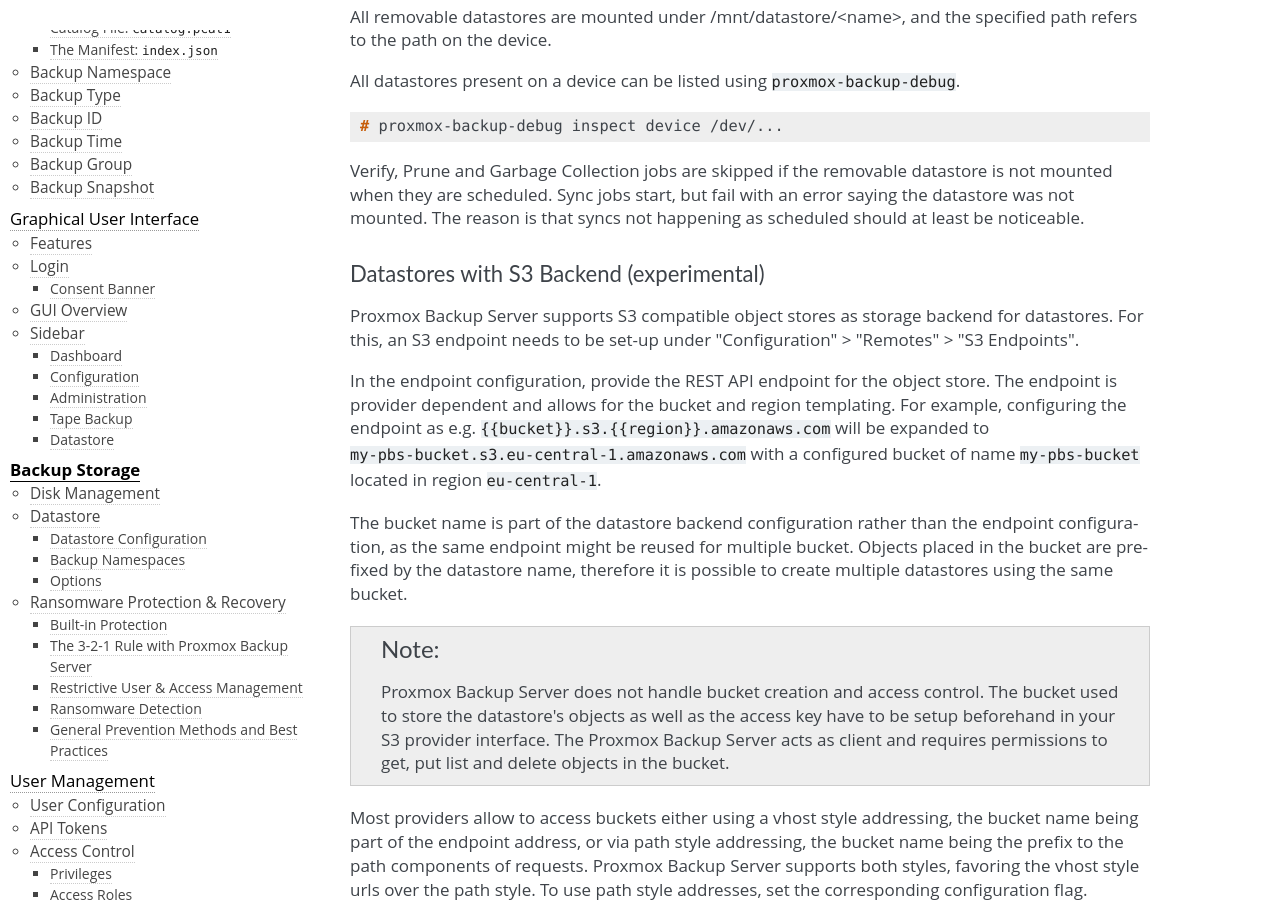
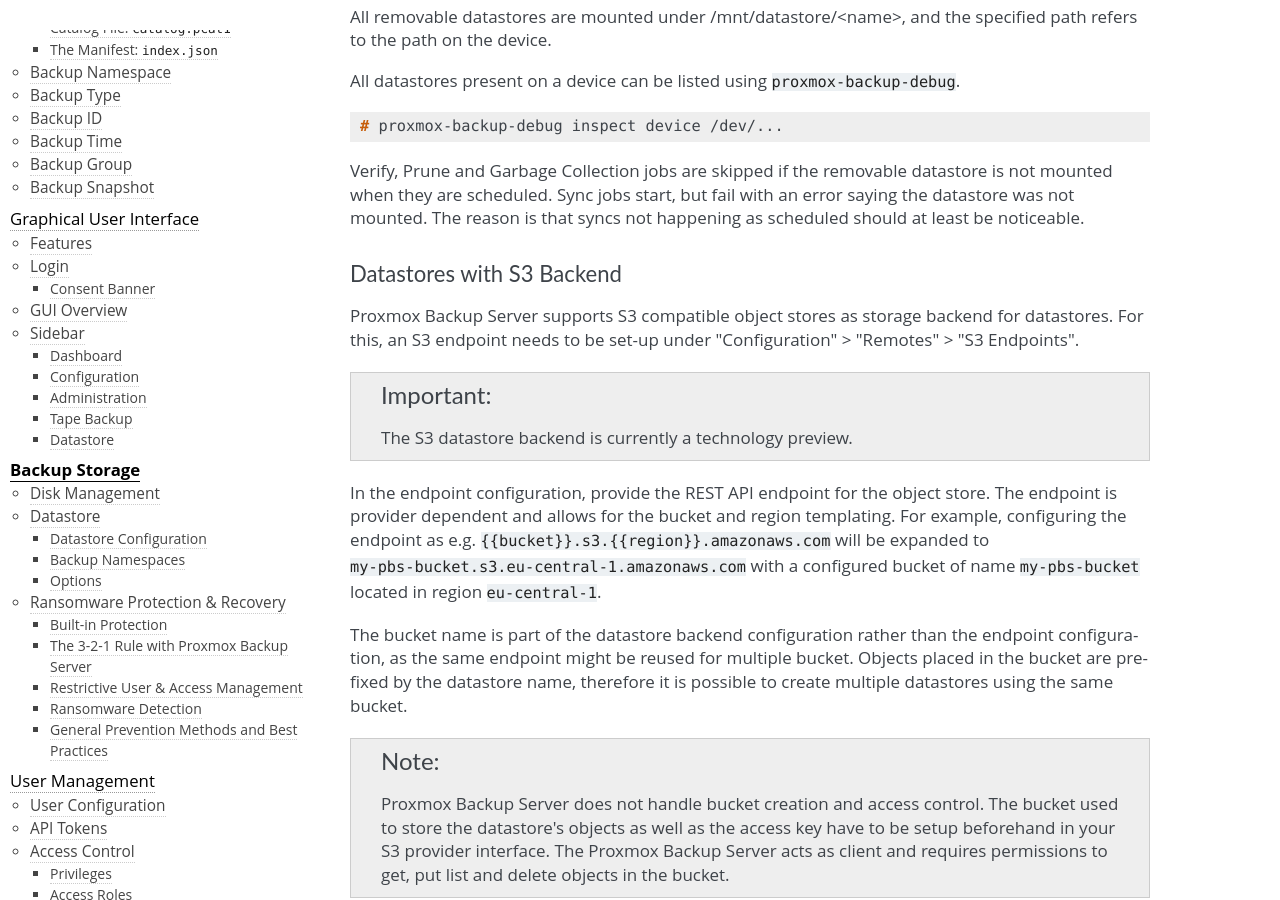
Before and after one commit to rikka-chunibyo/PBS-X, a Sphinx documentation site: the page built from docs/storage.rst, in a window 1280 px wide and 900 px high, scrolled down 3879 px. Built offline with Sphinx 7.4.7, drawn with Linux system fonts in a browser that asks for light colours.

Commit message:
docs: move hint about tech-previe from heading to admonition
Signed-off-by: Thomas Lamprecht <t.lamprecht@proxmox.com>

```diff
--- a/docs/storage.rst
+++ b/docs/storage.rst
@@ -233,11 +233,13 @@ datastore is not mounted when they are scheduled. Sync jobs start, but fail
 with an error saying the datastore was not mounted. The reason is that syncs
 not happening as scheduled should at least be noticeable.
 
-Datastores with S3 Backend (experimental)
-^^^^^^^^^^^^^^^^^^^^^^^^^^^^^^^^^^^^^^^^^
+Datastores with S3 Backend
+^^^^^^^^^^^^^^^^^^^^^^^^^^
 
 Proxmox Backup Server supports S3 compatible object stores as storage backend for datastores. For
 this, an S3 endpoint needs to be set-up under "Configuration" > "Remotes" > "S3 Endpoints".
+
+.. important:: The S3 datastore backend is currently a technology preview.
 
 In the endpoint configuration, provide the REST API endpoint for the object store. The endpoint
 is provider dependent and allows for the bucket and region templating. For example, configuring
```
